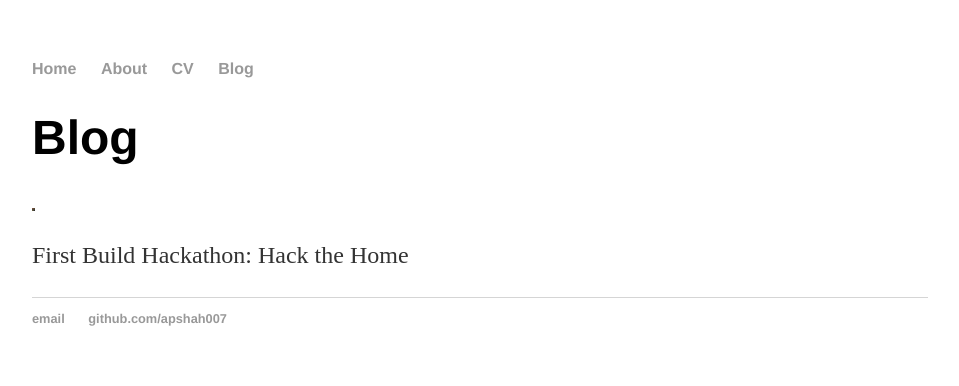
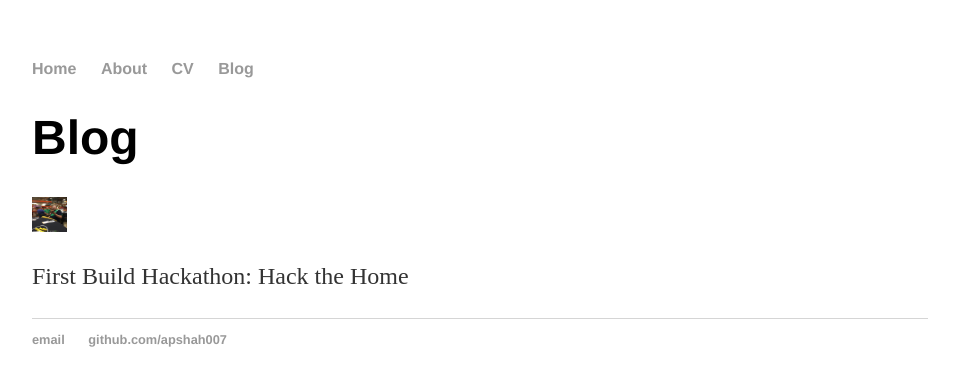
Before and after one commit to apshah007/apshah007.github.io, a Jekyll site: the page blog.html, which Jekyll copies as it is, in a window 1280 px wide. Shown: the top 386 px of the page, without its empty margins (160-1119 px from the left). Built offline with Jekyll 4.4.1, drawn with Linux system fonts in a browser that asks for light colours.

Commit message:
update pic

```diff
--- a/blog.html
+++ b/blog.html
@@ -16,7 +16,7 @@
 		<div class="container">
     		<div class="blurb">
         		<h1>Blog</h1>
-				<IMG SRC="IMG_1310.jpg" ALT="First Build:Hack the Home" width= 3em height= 3em>
+				<IMG SRC="IMG_1310.jpg" ALT="First Build:Hack the Home" width= 35em height= 35em>
                 <p>First Build Hackathon: Hack the Home</p>
     		</div><!-- /.blurb -->
 	</body>
```
